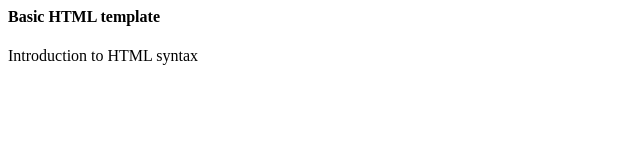
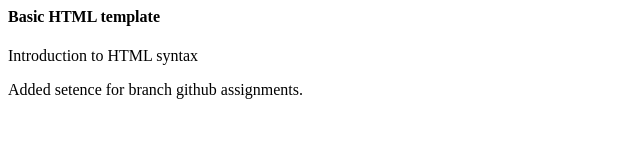
Before and after one commit to SavageElements/HTML_CSS_V2, a plain HTML site: page Basic_HTML_and_CSS/Basic_HTML.html in a window 1280 px wide. Shown: the whole page, without its empty margins (0-640 px from the left). Drawn offline with Linux system fonts and the light colour scheme.

Commit message:
added change to file for github-assignmnets

```diff
--- a/Basic_HTML_and_CSS/Basic_HTML.html
+++ b/Basic_HTML_and_CSS/Basic_HTML.html
@@ -11,6 +11,7 @@
                 <h4> Basic HTML template</h4>
             </header>
             <p>Introduction to HTML syntax</p>
+            <p>Added setence for branch github assignments.</p>
         </body>
 
 </html>
```
